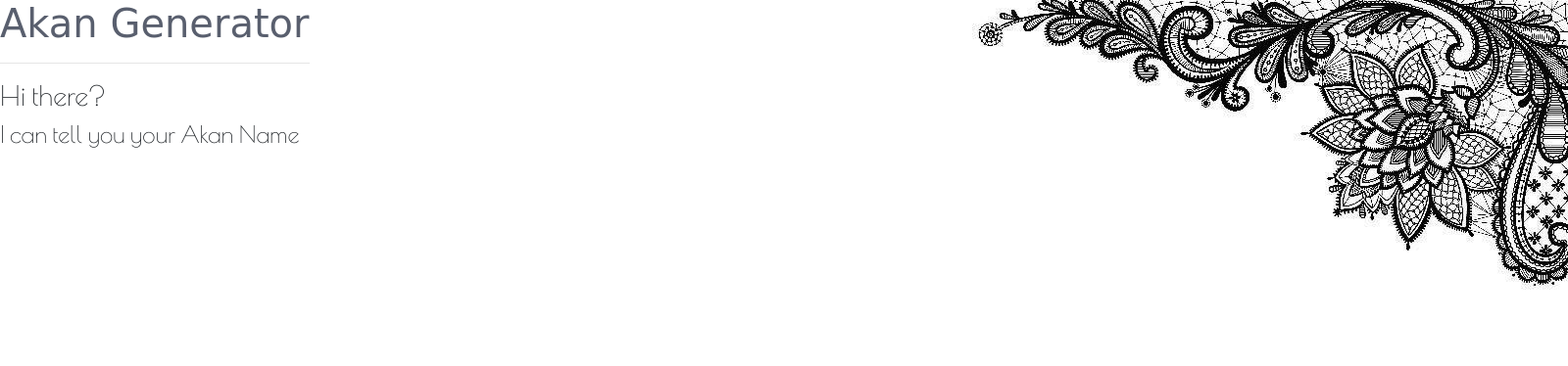
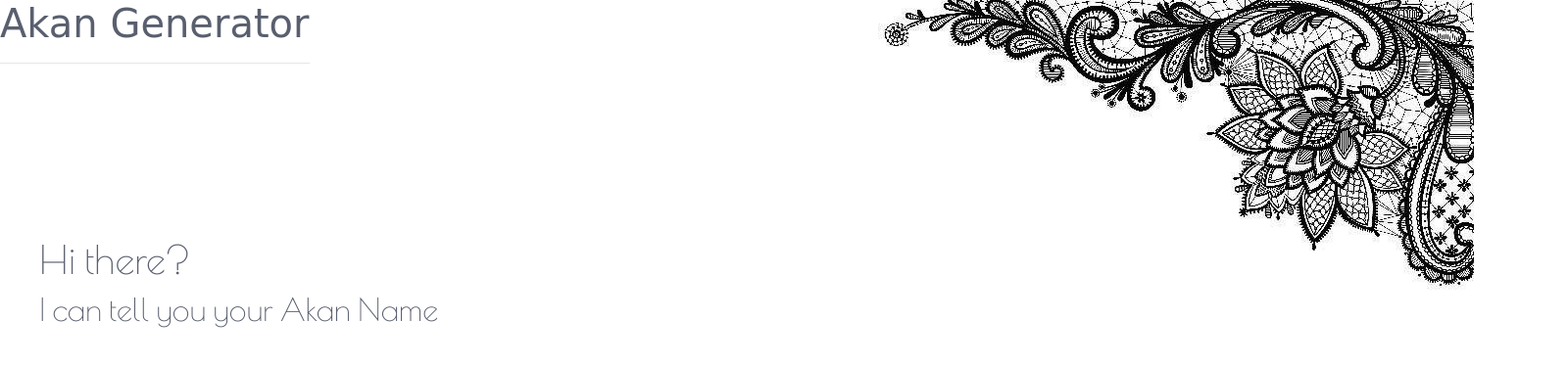
Before and after one commit to BrianRigii/Akan, a plain HTML site: page index.html in a window 1280 px wide. Shown: the whole page at 98% size, 1600 px wide, since content can reach past the window. Drawn offline with nearby package versions, Linux system fonts and the light colour scheme; a web font is replaced by a local one.

Commit message:
added landing page txt

```diff
--- a/css/styles.css
+++ b/css/styles.css
@@ -4,7 +4,7 @@
 }
 .logomg{
     position: absolute;
-    left: 120vh;
+    left: 108vh;
 }
 .logo{
     font-family: 'Fredericka the Great', cursive;
@@ -12,5 +12,7 @@
 }
 .landing{
     font-family: 'Poiret One', cursive;
-    font-size: 60vh;
+    margin-top: 20vh;
+    color:#595f6e;
+    margin-left: 5vh
 }
--- a/index.html
+++ b/index.html
@@ -19,8 +19,8 @@
       <div class="logomg"><img src="images/pat.jpg" alt="pattern"></div>
     </div>
     <div class="landing">
-      <h3>Hi there?</h3>
-      <h4>I can tell you your Akan Name</h4>
+      <h1>Hi there?</h1>
+      <h2>I can tell you your Akan Name</h2>
     </div>
   </body>
 </html>
```
